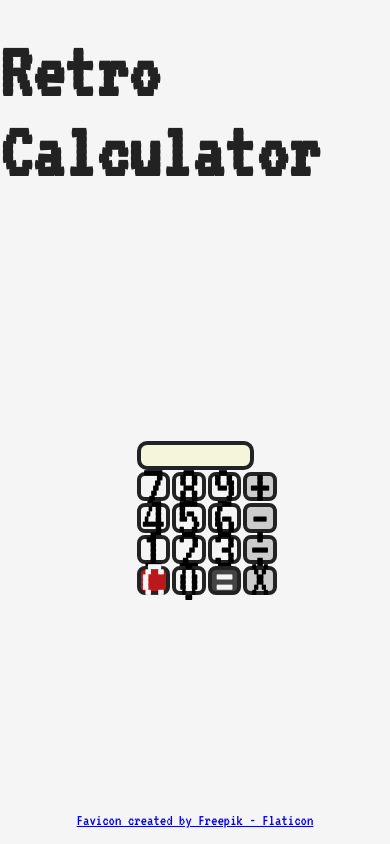
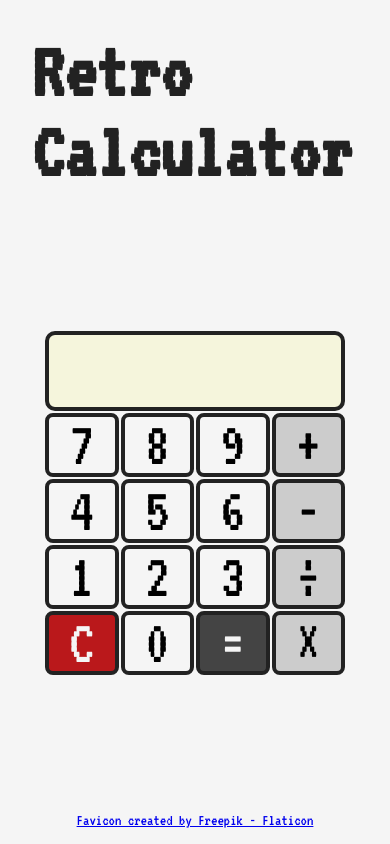
Before and after one commit to emmG17/calculator, a plain HTML site: page index.html in a window 390 px wide. Drawn offline with Linux system fonts and the light colour scheme.

Commit message:
Add min-height to improve responsiveness

```diff
--- a/style.css
+++ b/style.css
@@ -23,6 +23,7 @@ body {
 }
 
 header h1 {
+    padding: 0  2rem;
     color: #222;
     font-size: 5rem;
     margin: 2rem 0px;
@@ -30,6 +31,8 @@ header h1 {
 
 .calculator {
     width: 30vw;
+    min-width: 300px;
+    min-height: 375px;
     font-size: 4rem;
 }
 
@@ -45,6 +48,7 @@ header h1 {
     background-color: beige;
     flex-direction: column;
     height: calc(30vw / 4);
+    min-height: 5rem;
     border: 4px solid #222;
     border-radius: 10px;
     padding: 10px 30px;
@@ -71,6 +75,7 @@ header h1 {
     border: 4px solid #222;
     border-radius: 8px;
     height: calc(30vw / 4);
+    min-height: 4rem;
     transition: border 0.2s;
     transition: background-color 0.4s, color 0.4s, border 0.2s;
 }
```
